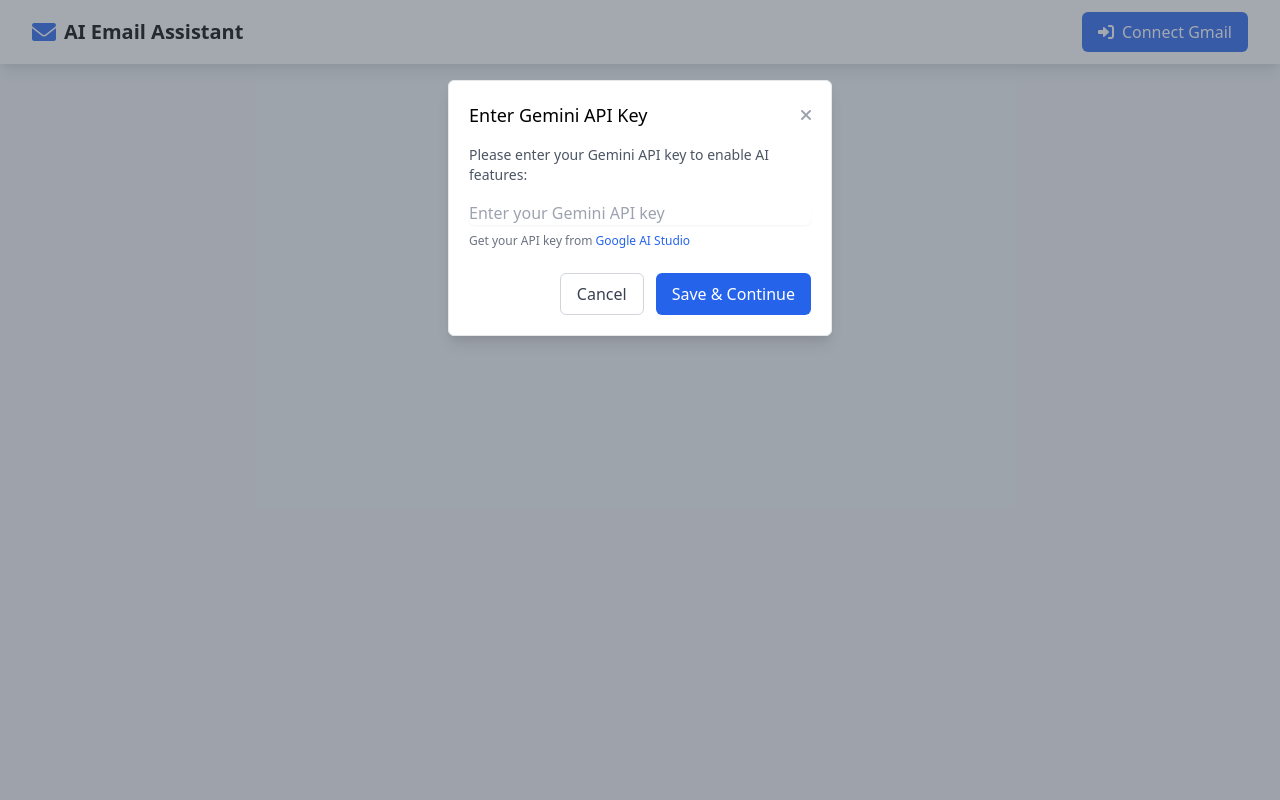
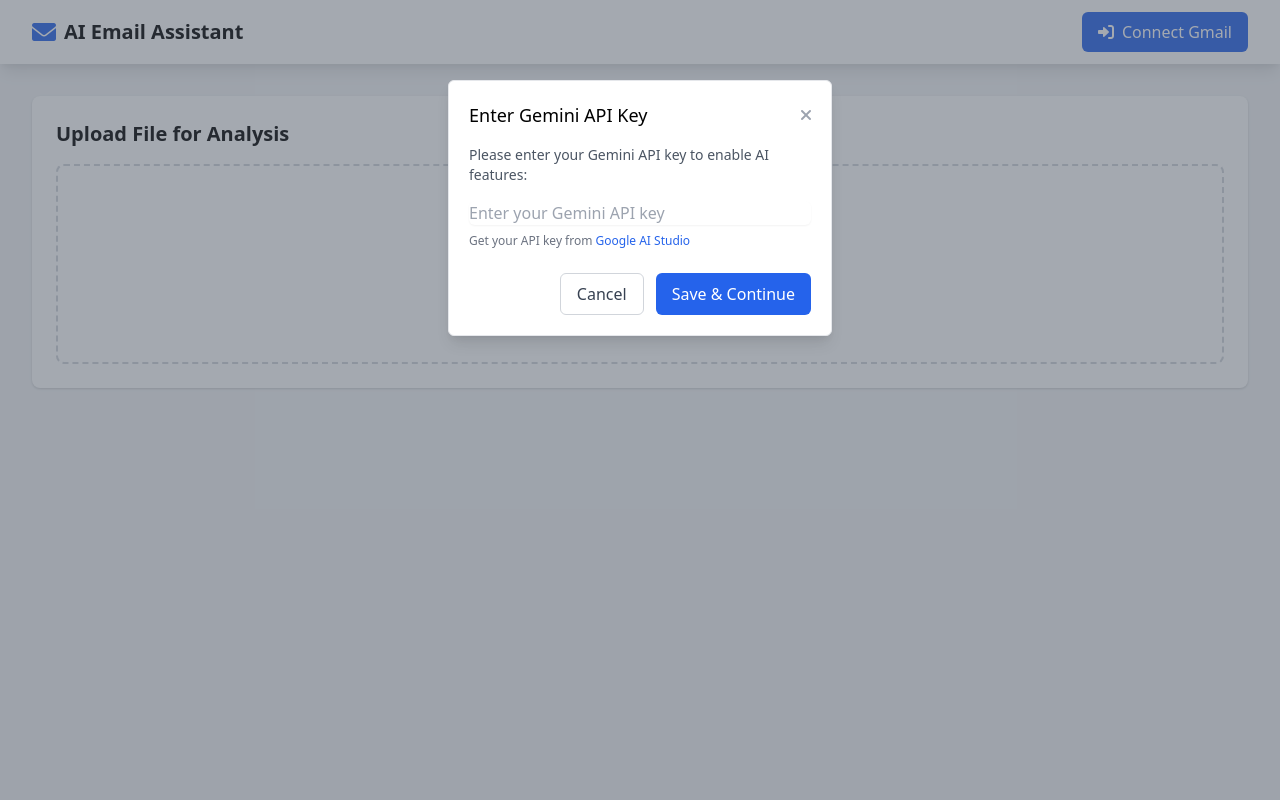
Before and after one commit to Jainil-Desai/Email-AI-Agent-App, a Flask app: page / in a window 1280 px wide. Run offline with Flask 3, Linux system fonts and the light colour scheme.

Commit message:
upload file

```diff
--- a/app/__init__.py
+++ b/app/__init__.py
@@ -16,6 +16,10 @@ def create_app():
     app.config['SESSION_FILE_DIR'] = 'flask_session'
     app.config['SESSION_PERMANENT'] = False
     app.config['SESSION_USE_SIGNER'] = True
+
+    # Configure upload folder
+    app.config['UPLOAD_FOLDER'] = os.path.join(app.root_path, 'static', 'uploads')
+    os.makedirs(app.config['UPLOAD_FOLDER'], exist_ok=True)
 
     # Configure Gemini API - try both methods of getting the API key
     gemini_api_key = os.environ.get('GEMINI_API_KEY') or os.getenv('GEMINI_API_KEY')
--- a/app/routes.py
+++ b/app/routes.py
@@ -1,4 +1,4 @@
-from flask import Blueprint, render_template, jsonify, request, session, redirect, url_for
+from flask import Blueprint, render_template, jsonify, request, session, redirect, url_for, current_app
 from app.services.gmail import GmailClient
 from app.services.llm import LLMResponder
 from app.services.file_processor import FileProcessor
@@ -9,6 +9,8 @@ from google.oauth2.credentials import Credentials
 from google_auth_oauthlib.flow import Flow
 from googleapiclient.discovery import build
 import base64
+from werkzeug.utils import secure_filename
+import os
 
 main = Blueprint('main', __name__)
 
@@ -307,3 +309,72 @@ def next_email():
 
     except Exception as e:
         return jsonify({'status': 'error', 'message': str(e)}), 500
+
+@main.route('/upload-file', methods=['POST'])
+def upload_file():
+    """Handle file uploads and process them"""
+    if not all([llm_responder, file_processor]):
+        init_services()
+
+    try:
+        if 'file' not in request.files:
+            return jsonify({'status': 'error', 'message': 'No file provided'}), 400
+
+        file = request.files['file']
+        if file.filename == '':
+            return jsonify({'status': 'error', 'message': 'No file selected'}), 400
+
+        # Secure the filename and get file extension
+        filename = secure_filename(file.filename)
+        file_ext = filename.rsplit('.', 1)[1].lower() if '.' in filename else ''
+
+        # Check if file type is supported
+        supported_types = {'pdf', 'docx', 'doc', 'txt', 'csv', 'xlsx', 'xls'}
+        if file_ext not in supported_types:
+            return jsonify({
+                'status': 'error',
+                'message': f'Unsupported file type. Supported types are: {", ".join(supported_types)}'
+            }), 400
+
+        # Ensure upload folder exists
+        upload_folder = current_app.config['UPLOAD_FOLDER']
+        if not os.path.exists(upload_folder):
+            os.makedirs(upload_folder, exist_ok=True)
+
+        # Save file to uploads directory
+        upload_path = os.path.join(upload_folder, filename)
+
+        try:
+            file.save(upload_path)
+        except Exception as e:
+            return jsonify({
+                'status': 'error',
+                'message': f'Failed to save file: {str(e)}'
+            }), 500
+
+        # Process the file
+        try:
+            summary = llm_responder.process_attachment(upload_path, file_ext)
+            sentiment = llm_responder.detect_sentiment(summary)
+        except Exception as e:
+            return jsonify({
+                'status': 'error',
+                'message': f'Failed to process file: {str(e)}'
+            }), 500
+
+        return jsonify({
+            'status': 'success',
+            'file_info': {
+                'filename': filename,
+                'file_type': file_ext,
+                'summary': summary,
+                'sentiment': sentiment
+            }
+        })
+
+    except Exception as e:
+        current_app.logger.error(f"Upload error: {str(e)}")
+        return jsonify({
+            'status': 'error',
+            'message': f'Upload failed: {str(e)}'
+        }), 500
--- a/app/static/js/main.js
+++ b/app/static/js/main.js
@@ -1,6 +1,24 @@
 // State management
 let currentEmails = [];
 let selectedEmail = null;
+
+// Upload area state management
+function updateUploadAreaState(isGmailConnected) {
+    const uploadSection = document.getElementById('uploadSection');
+    const uploadArea = document.getElementById('uploadArea');
+    const uploadResult = document.getElementById('uploadResult');
+
+    if (isGmailConnected) {
+        uploadSection.classList.add('gmail-connected');
+        uploadArea.classList.remove('upload-area-normal');
+        uploadArea.classList.add('upload-area-compact');
+        uploadResult.classList.add('hidden');
+    } else {
+        uploadSection.classList.remove('gmail-connected');
+        uploadArea.classList.remove('upload-area-compact');
+        uploadArea.classList.add('upload-area-normal');
+    }
+}
 
 // Auth handling
 document.getElementById('authBtn').addEventListener('click', async () => {
@@ -22,6 +40,7 @@ document.getElementById('authBtn').addEventListener('click', async () => {
                 </div>
             `;
             authBtn.classList.add('hidden');
+            updateUploadAreaState(true);
             loadEmails();
         } else if (data.status === 'error' && data.message.includes('Please authenticate at:')) {
             // Extract and show the auth URL
@@ -459,6 +478,123 @@ async function fetchNextEmail() {
     }
 }
 
+// File Upload Handling
+document.addEventListener('DOMContentLoaded', function () {
+    const uploadArea = document.getElementById('uploadArea');
+    const fileInput = document.getElementById('fileInput');
+    const uploadStatus = document.getElementById('uploadStatus');
+    const uploadFileName = document.getElementById('uploadFileName');
+    const uploadProgress = document.getElementById('uploadProgress');
+    const uploadResult = document.getElementById('uploadResult');
+
+    // Handle drag and drop
+    uploadArea.addEventListener('dragover', (e) => {
+        e.preventDefault();
+        uploadArea.classList.add('border-blue-500');
+    });
+
+    uploadArea.addEventListener('dragleave', () => {
+        uploadArea.classList.remove('border-blue-500');
+    });
+
+    uploadArea.addEventListener('drop', (e) => {
+        e.preventDefault();
+        uploadArea.classList.remove('border-blue-500');
+        const files = e.dataTransfer.files;
+        if (files.length > 0) {
+            handleFileUpload(files[0]);
+            updateUploadAreaState(false);
+        }
+    });
+
+    // Handle click to upload
+    uploadArea.addEventListener('click', () => {
+        fileInput.click();
+    });
+
+    fileInput.addEventListener('change', (e) => {
+        if (e.target.files.length > 0) {
+            handleFileUpload(e.target.files[0]);
+            updateUploadAreaState(false);
+        }
+    });
+
+    async function handleFileUpload(file) {
+        // Show upload status
+        uploadStatus.classList.remove('hidden');
+        uploadFileName.textContent = file.name;
+        uploadResult.classList.add('hidden');
+
+        // Create form data
+        const formData = new FormData();
+        formData.append('file', file);
+
+        try {
+            const response = await fetch('/upload-file', {
+                method: 'POST',
+                body: formData
+            });
+
+            const data = await response.json();
+
+            if (data.status === 'success') {
+                // Show success result
+                uploadResult.classList.remove('hidden');
+                uploadResult.innerHTML = `
+                    <div class="bg-green-50 border border-green-200 rounded-lg p-4">
+                        <div class="flex items-start space-x-3">
+                            <i class="fas fa-check-circle text-green-500 mt-1"></i>
+                            <div class="flex-1">
+                                <h4 class="text-sm font-medium text-green-800">File Processed Successfully</h4>
+                                <div class="mt-2 space-y-4">
+                                    <div>
+                                        <h5 class="text-sm font-medium text-gray-700">Summary:</h5>
+                                        <p class="mt-1 text-sm text-gray-600 whitespace-pre-wrap">${data.file_info.summary}</p>
+                                    </div>
+                                    <div>
+                                        <h5 class="text-sm font-medium text-gray-700">Sentiment Analysis:</h5>
+                                        <div class="mt-1 flex items-center space-x-2">
+                                            <span class="text-2xl">${data.file_info.sentiment.emoji}</span>
+                                            <div>
+                                                <p class="text-sm text-gray-600">${data.file_info.sentiment.primary_emotion}</p>
+                                                ${data.file_info.sentiment.secondary_emotions.length > 0 ?
+                        `<p class="text-xs text-gray-500">Secondary: ${data.file_info.sentiment.secondary_emotions.join(', ')}</p>`
+                        : ''}
+                                            </div>
+                                        </div>
+                                    </div>
+                                </div>
+                            </div>
+                        </div>
+                    </div>
+                `;
+            } else {
+                throw new Error(data.message);
+            }
+        } catch (error) {
+            uploadResult.classList.remove('hidden');
+            uploadResult.innerHTML = `
+                <div class="bg-red-50 border border-red-200 rounded-lg p-4">
+                    <div class="flex items-start space-x-3">
+                        <i class="fas fa-exclamation-circle text-red-500 mt-1"></i>
+                        <div>
+                            <h4 class="text-sm font-medium text-red-800">Upload Failed</h4>
+                            <p class="mt-1 text-sm text-red-600">${error.message}</p>
+                        </div>
+                    </div>
+                </div>
+            `;
+        } finally {
+            // Reset file input
+            fileInput.value = '';
+            // Hide upload status after a delay
+            setTimeout(() => {
+                uploadStatus.classList.add('hidden');
+            }, 2000);
+        }
+    }
+});
+
 // Make functions available globally
 window.showReplyModal = showReplyModal;
 window.closeReplyModal = closeReplyModal;
--- a/app/templates/index.html
+++ b/app/templates/index.html
@@ -30,6 +30,41 @@
                 transform: rotate(360deg);
             }
         }
+
+        /* Upload area states */
+        .upload-area-normal {
+            min-height: 200px;
+        }
+
+        .upload-area-compact {
+            min-height: 100px;
+            padding: 1rem !important;
+        }
+
+        .upload-area-compact .text-4xl {
+            font-size: 1.5rem;
+        }
+
+        .upload-area-compact .space-y-2 {
+            margin-top: 0.25rem;
+            margin-bottom: 0.25rem;
+        }
+
+        .upload-area-compact p {
+            font-size: 0.875rem;
+            line-height: 1.25rem;
+        }
+
+        #uploadSection.gmail-connected {
+            max-width: 400px;
+            margin-left: auto;
+            margin-right: auto;
+        }
+
+        #uploadSection.gmail-connected h2 {
+            font-size: 1rem;
+            margin-bottom: 0.5rem;
+        }
     </style>
 </head>
 
@@ -59,6 +94,37 @@
             <div class="flex items-center">
                 <i class="fas fa-circle-notch loading text-blue-600 mr-2"></i>
                 <span class="text-gray-700">Connecting to Gmail...</span>
+            </div>
+        </div>
+
+        <!-- File Upload Section -->
+        <div id="uploadSection" class="mb-8 bg-white rounded-lg shadow p-6 transition-all duration-300">
+            <h2 class="text-xl font-semibold mb-4">Upload File for Analysis</h2>
+            <div id="uploadArea"
+                class="border-2 border-dashed border-gray-300 rounded-lg p-6 text-center cursor-pointer hover:border-blue-500 transition-all duration-300 upload-area-normal">
+                <div class="space-y-2">
+                    <i class="fas fa-cloud-upload-alt text-4xl text-gray-400"></i>
+                    <p class="text-gray-600">Drag and drop a file here, or click to select</p>
+                    <p class="text-sm text-gray-500">Supported formats: PDF, DOCX, TXT, CSV, XLSX</p>
+                </div>
+                <input type="file" id="fileInput" class="hidden" accept=".pdf,.docx,.doc,.txt,.csv,.xlsx,.xls">
+            </div>
+            <div id="uploadStatus" class="mt-4 hidden">
+                <div class="flex items-center justify-between p-4 bg-gray-50 rounded-lg">
+                    <div class="flex items-center space-x-3">
+                        <i class="fas fa-file text-gray-500"></i>
+                        <span id="uploadFileName" class="text-gray-700"></span>
+                    </div>
+                    <div id="uploadProgress" class="flex items-center space-x-2">
+                        <div class="w-32 bg-gray-200 rounded-full h-2">
+                            <div class="bg-blue-600 h-2 rounded-full" style="width: 0%"></div>
+                        </div>
+                        <span class="text-sm text-gray-500">0%</span>
+                    </div>
+                </div>
+            </div>
+            <div id="uploadResult" class="mt-4 hidden">
+                <!-- Upload results will be shown here -->
             </div>
         </div>
 
```
Also changed, not shown: 1 other file.
